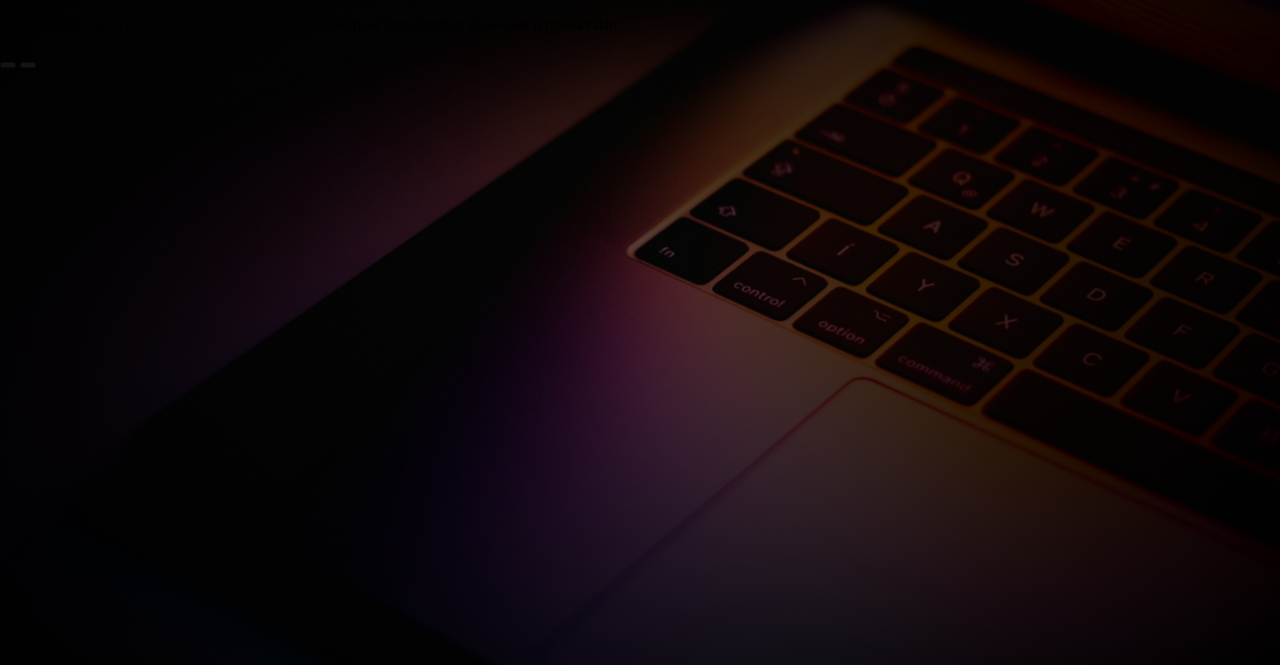
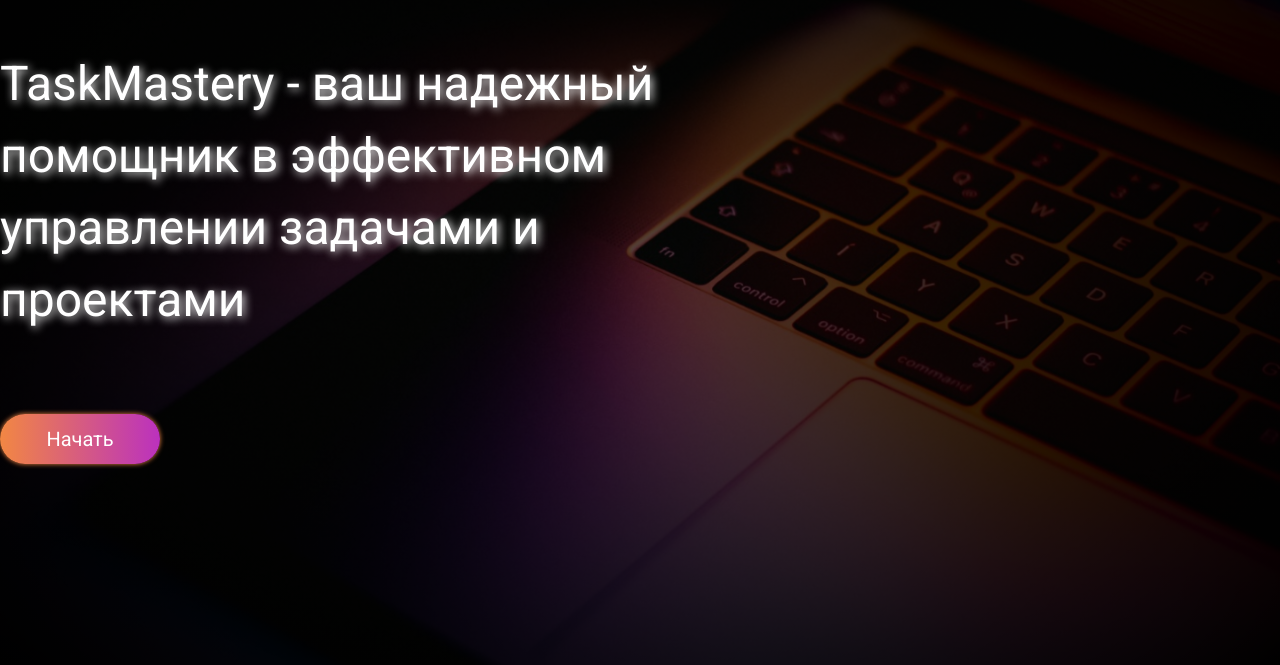
Before and after one commit to Alexey917/TaskMastery, a Django app: page / in a window 1280 px wide. Shown: the part 135-800 px from the top of the page. Run offline with Django 5.2, Linux system fonts and the light colour scheme.

Commit message:
add: introductory-section

```diff
--- a/TaskMastery/task_mastery/static/task_mastery/css/styles.css
+++ b/TaskMastery/task_mastery/static/task_mastery/css/styles.css
@@ -78,6 +78,31 @@
     transition: 1s;
 }
 
+.introductory-section {
+    position: relative;
+    display: flex;
+    flex-direction: column;
+    gap: 30px;
+    z-index: 1;
+}
+
+.introductory-section-title {
+    max-width: 670px;
+    font-family: "Roboto", sans-serif;
+    font-weight: 400;
+    font-style: normal;
+    font-size: 48px;
+    line-height: 150%;
+    color: #ffffff;
+    text-shadow: 2px 2px 10px #ffffff;
+}
+
+.introductory-section-btn {
+    width: 160px;
+    height: 50px;
+    font-size: 20px;
+}
+
 
 @media (min-width: 992px) {
   .logIn:hover {
--- a/TaskMastery/task_mastery/templates/task_mastery/index.html
+++ b/TaskMastery/task_mastery/templates/task_mastery/index.html
@@ -20,11 +20,12 @@
 
 
 {% block introductorySection %}
-  <section>
-    <p>
+  <section class="introductory-section">
+    <p class="introductory-section-title">
       TaskMastery - ваш надежный помощник в эффективном управлении задачами и проектами
     </p>
-    <button></button>
-    <button></button>
+    <button class="introductory-section-btn logIn">Начать</button>
   </section>
 {% endblock introductorySection %}
+
+<button class="introductory-section-scroll"></button>
```
